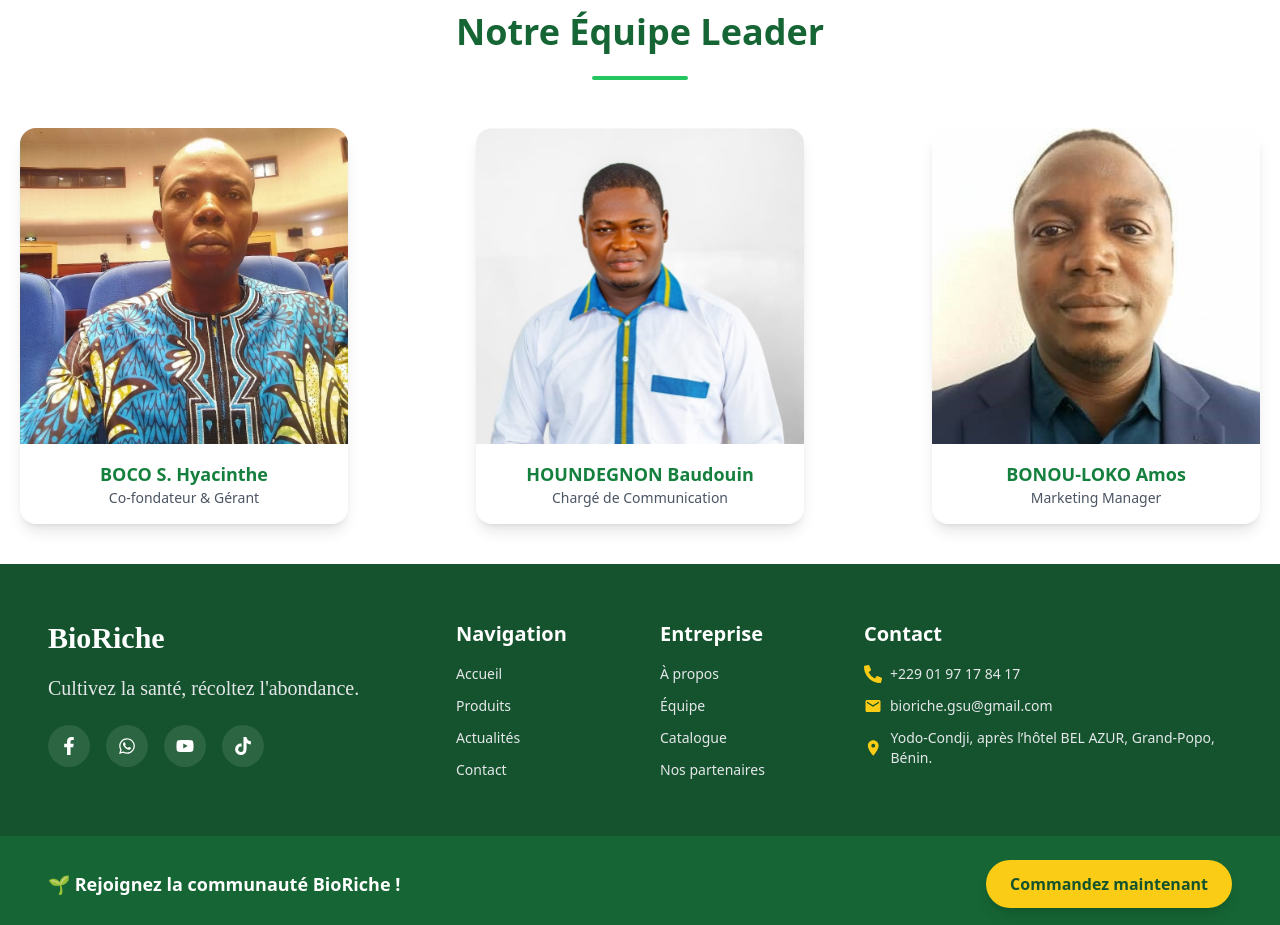
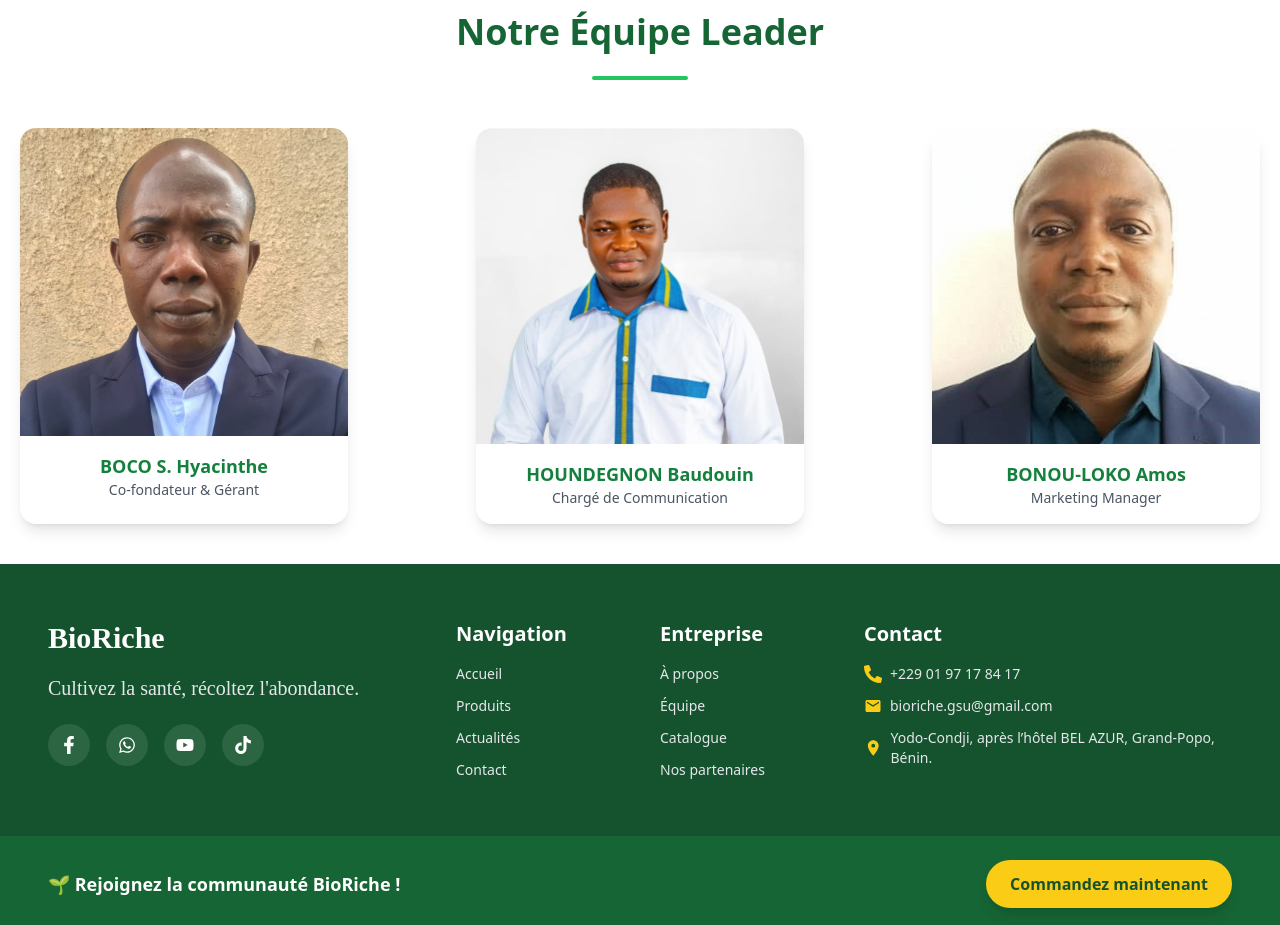
Before and after one commit to youngking02/Bioriche-end, a Next.js app: page /a-propos in a window 1280 px wide. Shown: the part 1060-1985 px from the top of the page. Built offline with nearby package versions, Linux system fonts and the light colour scheme.

Commit message:
Correction PICS

```diff
--- a/app/a-propos/AproposContent.jsx
+++ b/app/a-propos/AproposContent.jsx
@@ -5,7 +5,7 @@ import { FaPhoneAlt } from "react-icons/fa";
 import Image from "next/image";
 
 const equipe = [
-  { id: 1, name: "BOCO S. Hyacinthe", role: "Co-fondateur & Gérant", img: "/hyacinthe.jpg" },
+  { id: 1, name: "BOCO S. Hyacinthe", role: "Co-fondateur & Gérant", img: "/unknow.jpg" },
   { id: 2, name: "HOUNDEGNON Baudouin", role: "Chargé de Communication", img: "/Baudouin.jpg" },
   { id: 3, name: "BONOU-LOKO Amos", role: "Marketing Manager", img: "/agnes.jpg" },
 ];
```
Also changed, not shown: public/unknow.jpg (added).
